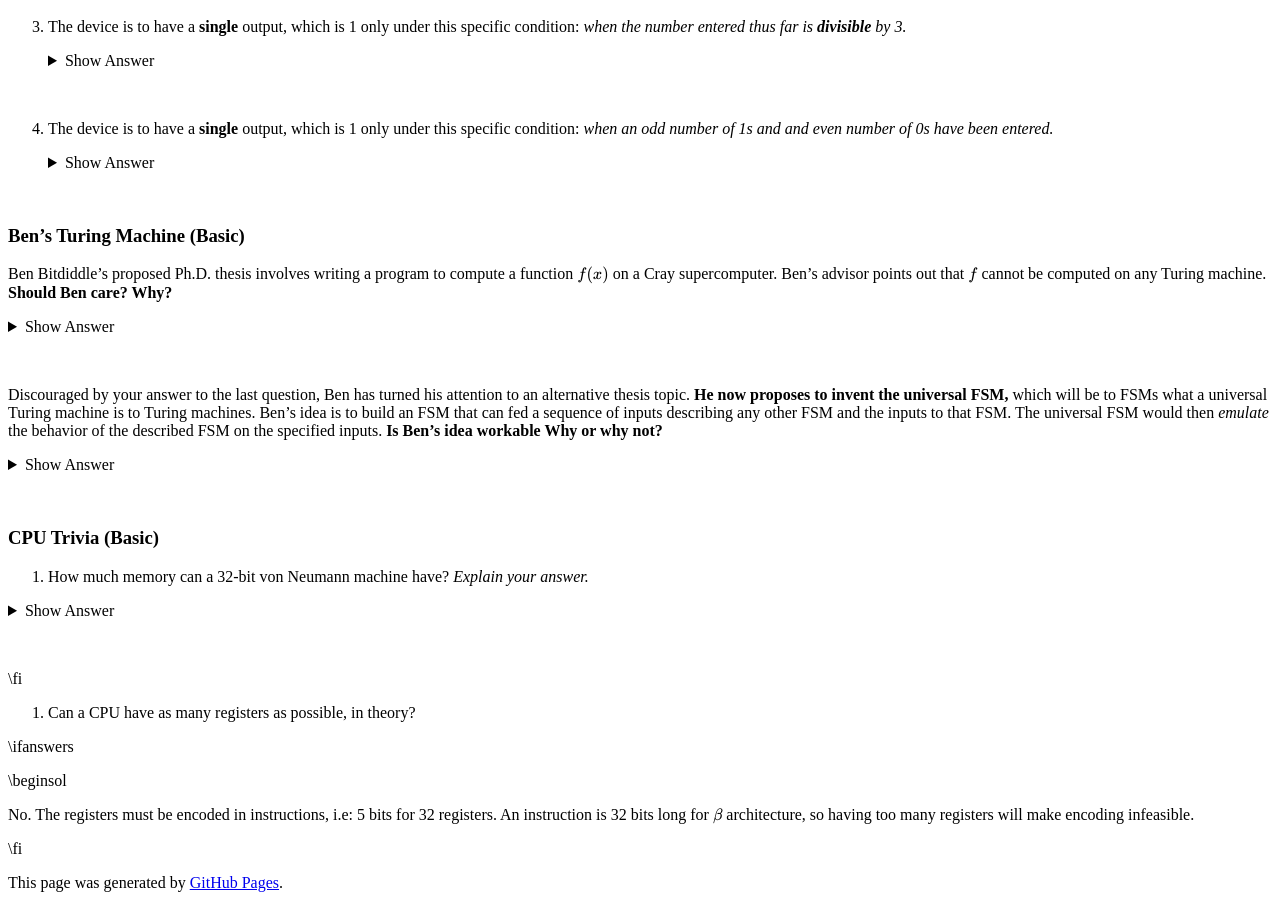
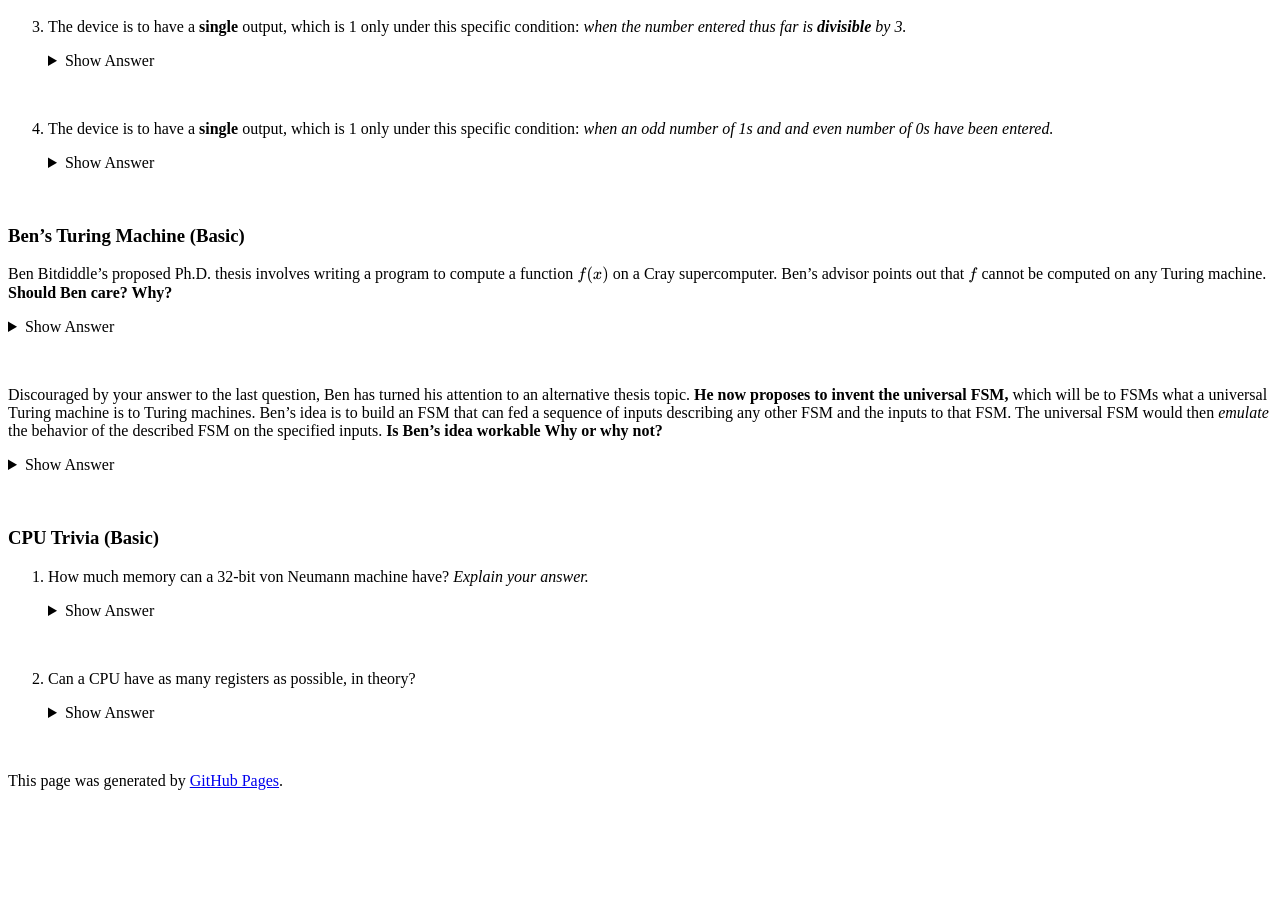
Before and after one commit to natalieagus/natalieagus.github.io, a Jekyll site: the page built from 50002/50002problem_set_4.md, in a window 1280 px wide and 900 px high, scrolled down 722 px. Built offline with Jekyll 4.4.1, drawn with Linux system fonts in a browser that asks for light colours; formulas are drawn with MathJax 3; a script that is not in the unit is left out; the repository's description, which GitHub fills in, is left out; after the commit the page ends 1520 px from its top, so only the background shows below that.

Commit message:
50002/50002problem_set_4.md updated from https://stackedit.io/

```diff
--- a/50002/50002problem_set_4.md
+++ b/50002/50002problem_set_4.md
@@ -113,29 +113,30 @@ Unfortunately, the Universal FSM will have some fixed number (N) of states built
 
 1. How much memory can a 32-bit von Neumann machine have? *Explain your answer.*
 
+	{::options parse_block_html="true" /}
+	<details>
+	<summary markdown="span">Show Answer</summary>
 
-{::options parse_block_html="true" /}
-<details>
-<summary markdown="span">Show Answer</summary>
+	$2^{32}$ **bytes** because each address is also 32 bits long in a 32-bit von Neumann machine.
+	</details>
+	<br/>
+	{::options parse_block_html="false" /}
 
-$2^{32}$ **bytes** because each address is also 32 bits long in a 32-bit von Neu.
-</details>
-<br/>
-{::options parse_block_html="false" /}
+
+2. Can a CPU have as many registers as possible, in theory?
+
+
+	{::options parse_block_html="true" /}
+	<details>
+	<summary markdown="span">Show Answer</summary>
+
+	**No**. *Addresses* for each register involved in the instruction must be encoded *within the instruction*, i.e: 5 bits for 32 registers. An instruction is 32 bits long for $\beta$ architecture, so having too many registers will make encoding infeasible.
+	</details>
+	<br/>
+	{::options parse_block_html="false" /}
 
 
 
-\fi
-
-1. Can a CPU have as many registers as possible, in theory?
-
-\ifanswers
-
-\beginsol
-
-No. The registers must be encoded in instructions, i.e: 5 bits for 32 registers. An instruction is 32 bits long for $\beta$ architecture, so having too many registers will make encoding infeasible.
-
-\fi
 <!--stackedit_data:
-eyJoaXN0b3J5IjpbLTEwOTMzODEwOTUsNTEwOTg0MDVdfQ==
+eyJoaXN0b3J5IjpbLTEwOTQxNzA3MDgsNTEwOTg0MDVdfQ==
 -->
```
